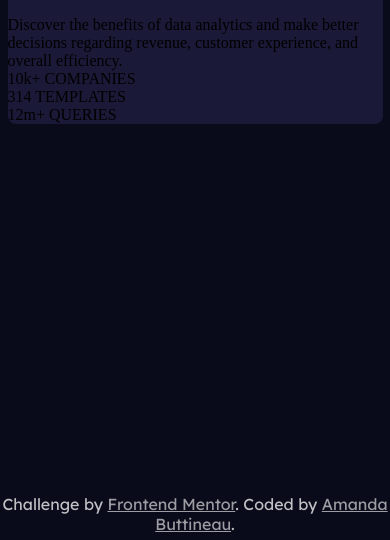
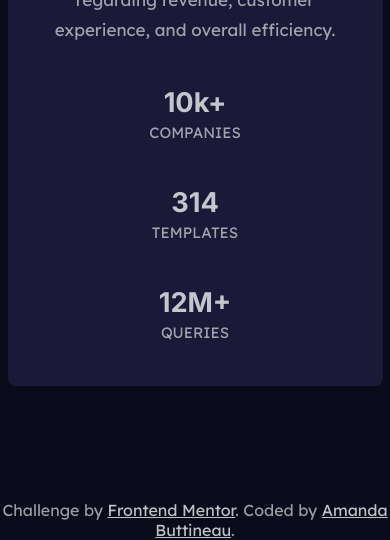
Before and after one commit to ab1820/Stats-Card, a plain HTML site: page index.html in a window 390 px wide. Shown: the part 586-1126 px from the top of the page. Drawn offline with Linux system fonts and the light colour scheme.

Commit message:
mobile done

```diff
--- a/index.html
+++ b/index.html
@@ -18,13 +18,15 @@
     </div>
     <h1>Get <span class="insights">insights</span> that help your business grow.</h1>
 
-    <p>Discover the benefits of data analytics and make better decisions regarding revenue, customer
+    <p>Discover the benefits of data analytics and make better decisions<br> regarding revenue, customer
       experience, and overall efficiency.</p>
 
-    <div class="stats">
-      <p><span class="10k">10k+</span> COMPANIES</p>
-      <p><span class="314">314</span> TEMPLATES</p>
-      <p><span class="12m">12m+</span> QUERIES</p>
+    <div class="flex-container">
+      <div class="stats">
+        <h2>10k+</h2><p>COMPANIES</p>
+        <h2>314</h2><p>TEMPLATES</p>
+        <h2>12M+</h2><p>QUERIES</p>
+      </div>
     </div>
   </div>
 
--- a/style.css
+++ b/style.css
@@ -5,8 +5,8 @@
   --card-background-color: hsl(244, 38%, 16%);
   --purple-hue: hsl(277, 64%, 61%);
   --main-heading-stats: hsl(0, 0%, 100%);
-  --main-paragraph: hsla(0, 0%, 100%, 0.75);
-  --stat-headings: hsla(0, 0%, 100%, 0.6);
+  --main-paragraph: hsla(0, 0%, 100%, 0.6);
+  --stat-headings: hsla(0, 0%, 100%, 0.75);
 }
 
 /* font-family: 'Inter', sans-serif;
@@ -25,7 +25,7 @@ body {
 /* FOOTER SECTION */
 .attribution {
   text-align: center;
-  margin-top: 32rem;
+  margin-top: 10rem;
   color: var(--main-paragraph);
   font-family: 'Lexend Deca', sans-serif;
 }
@@ -49,7 +49,7 @@ a:hover {
   /* text-align: center; */
   background-color: var(--card-background-color);
   border-radius: 0.5rem;
-  transform: translateY(25%);
+  transform: translateY(5%);
 }
 
 .desktop-image {
@@ -69,9 +69,41 @@ a:hover {
   border-radius: 0.5rem 0.5rem 0 0;
 }
 
+/* MAIN BODY STYLING */
 div.main-container h1 {
   color: var(--main-heading-stats);
   font-family: 'Inter', sans-serif;
-  margin: 2rem 2rem;
+  margin: 2.7rem 2rem;
+  margin-bottom: 1.5rem;
   text-align: center;
 }
+
+.insights {
+  color: var(--purple-hue);
+}
+
+p {
+  color: var(--main-paragraph);
+  font-size: 17px;
+  font-family: 'Lexend Deca', sans-serif;
+  text-align: center;
+  margin: 0 2rem;
+  line-height: 1.8;
+  margin-bottom: 2.5rem;
+}
+
+.flex-container {
+  display: flex;
+  flex-direction: column;
+}
+
+div.stats p {
+  font-size: 15px;
+}
+
+h2 {
+  color: var(--stat-headings);
+  font-size: 1.7rem;
+  font-family: 'Inter', sans-serif;
+  text-align: center;
+}
```
